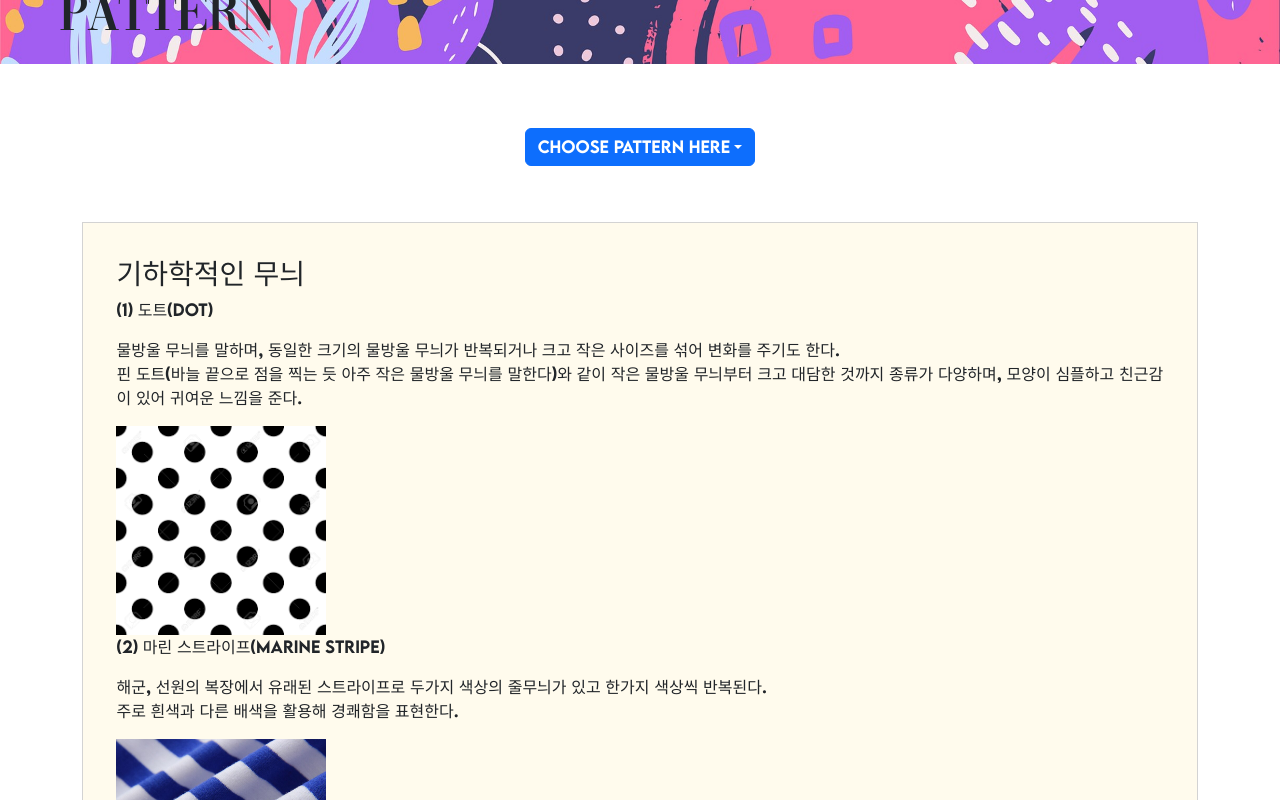
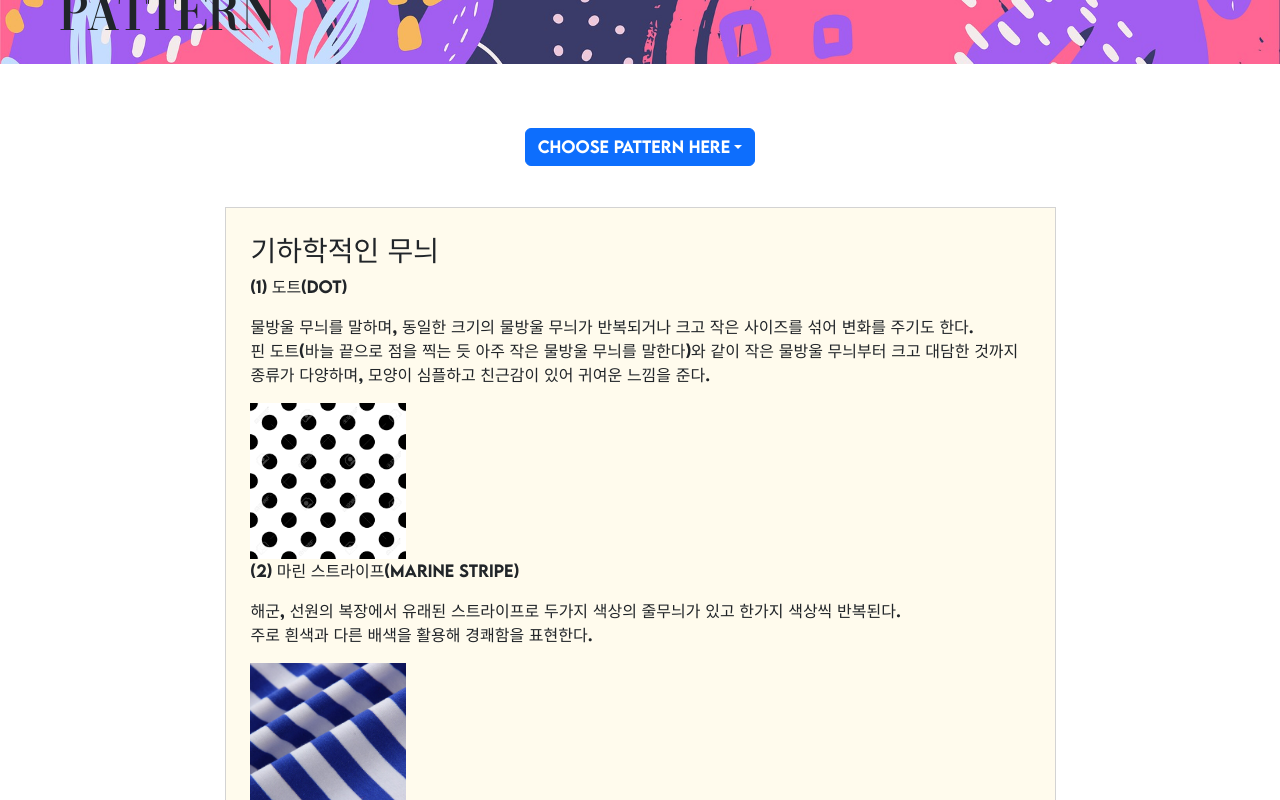
Before and after one commit to definitiomea/fashionary, a React (Create React App) app: page /pattern/1 in a window 1280 px wide. Shown: the part 820-1620 px from the top of the page. Built offline with nearby package versions, Linux system fonts and the light colour scheme; data requests are answered from the project's data file; a web font is replaced by a local one.

Commit message:
css fixed

```diff
--- a/src/Pages/PatternMain.jsx
+++ b/src/Pages/PatternMain.jsx
@@ -35,7 +35,7 @@ const PatternMain = () => {
                         </div>
                         <Container>
                             <Row>
-                                <Col>
+                                <Col lg={9} style={{margin: "0px auto"}}>
                                     <div className="outlet">
                                         <div className="dropcontain">
                                             <DropdownButton id="dropdown-basic-button" title="Choose pattern Here">
```
